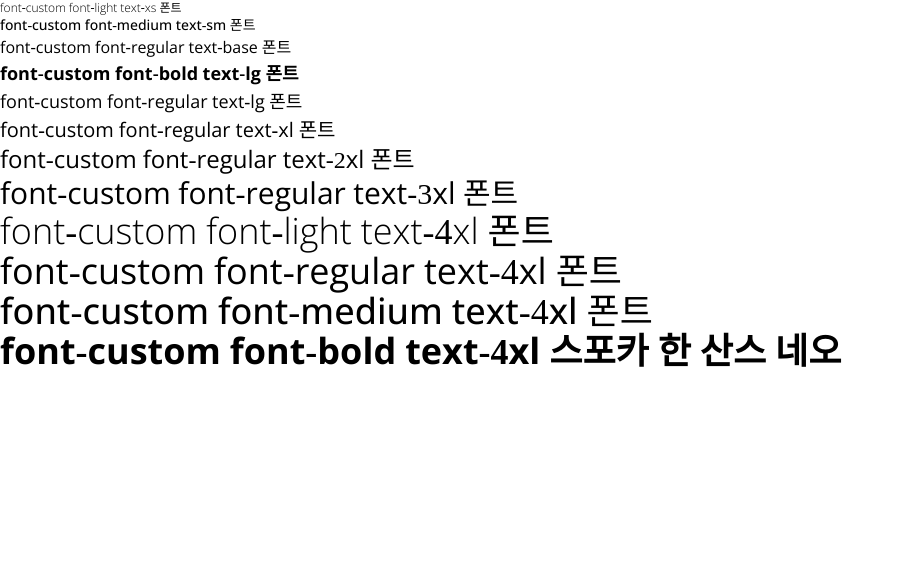
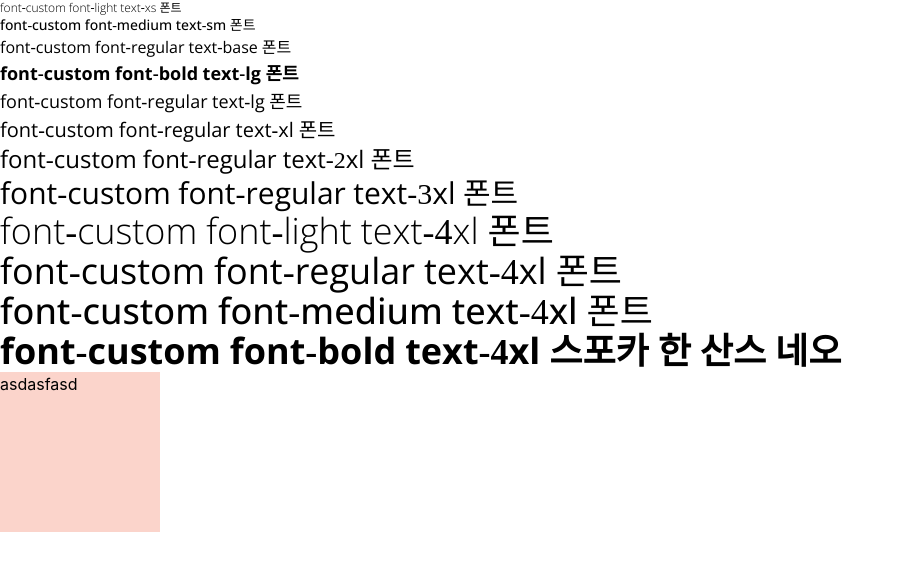
Before and after one commit to Hallo0702/ALDL, a Next.js app in the folder client/: page /dummy in a window 1280 px wide. Shown: the top 570 px of the page, without its empty margins (0-905 px from the left). Built offline with nearby package versions, Linux system fonts and the light colour scheme; no server answers; a web font is replaced by a local one.

Commit message:
feat - custom color 설정

```diff
--- a/client/src/pages/dummy.tsx
+++ b/client/src/pages/dummy.tsx
@@ -56,6 +56,10 @@ const Dummy: NextPage = ({}) => {
       <div className="font-custom font-bold text-4xl">
         font-custom font-bold text-4xl 스포카 한 산스 네오
       </div>
+
+      <div className="bg-peach w-40 h-40">
+        <span className="text-black">asdasfasd</span>
+      </div>
     </>
   );
 };
--- a/client/tailwind.config.js
+++ b/client/tailwind.config.js
@@ -10,6 +10,12 @@ module.exports = {
       fontFamily: {
         custom: ['Custom'],
       },
+      colors: {
+        peach: '#FBD4CB',
+        red: '#FF0000',
+        black: '#000000',
+        gray: '#D9D9D9',
+      },
     },
   },
   variants: {
```
